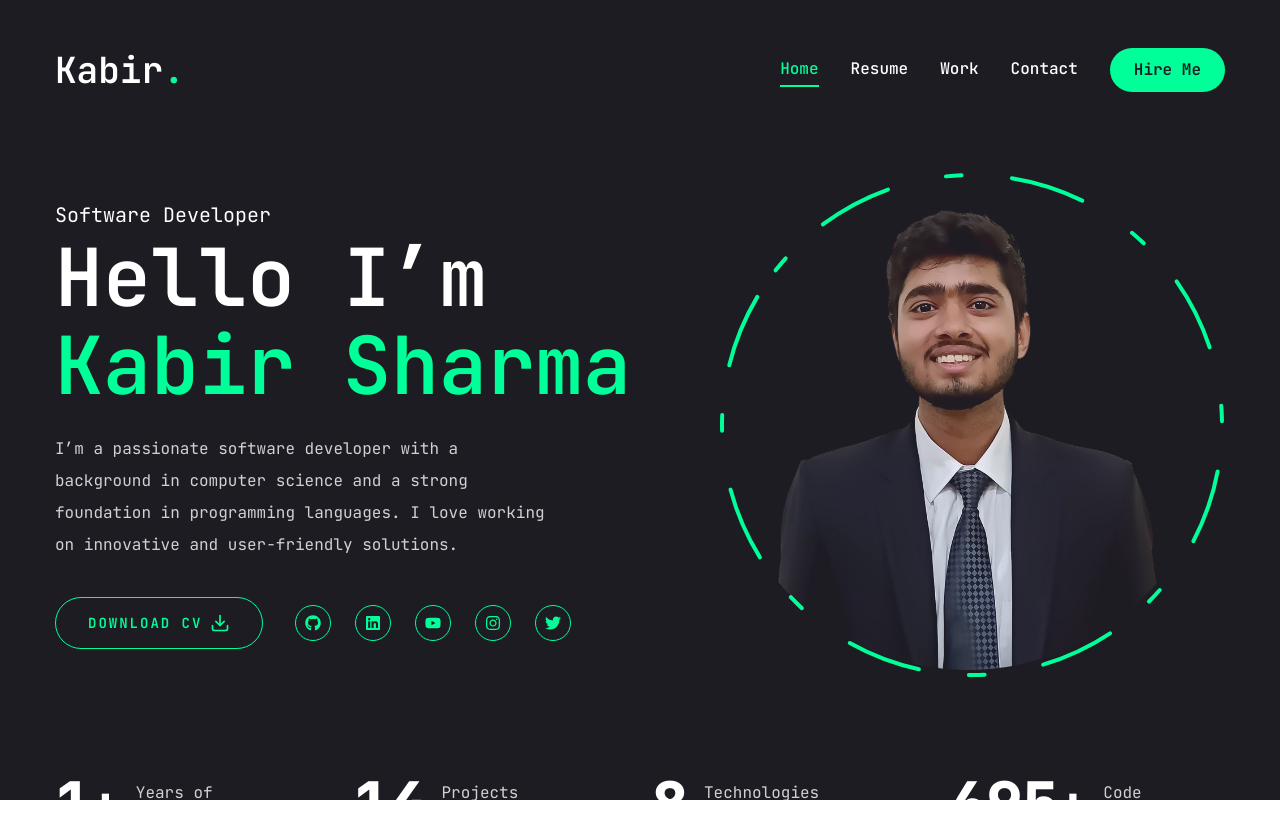
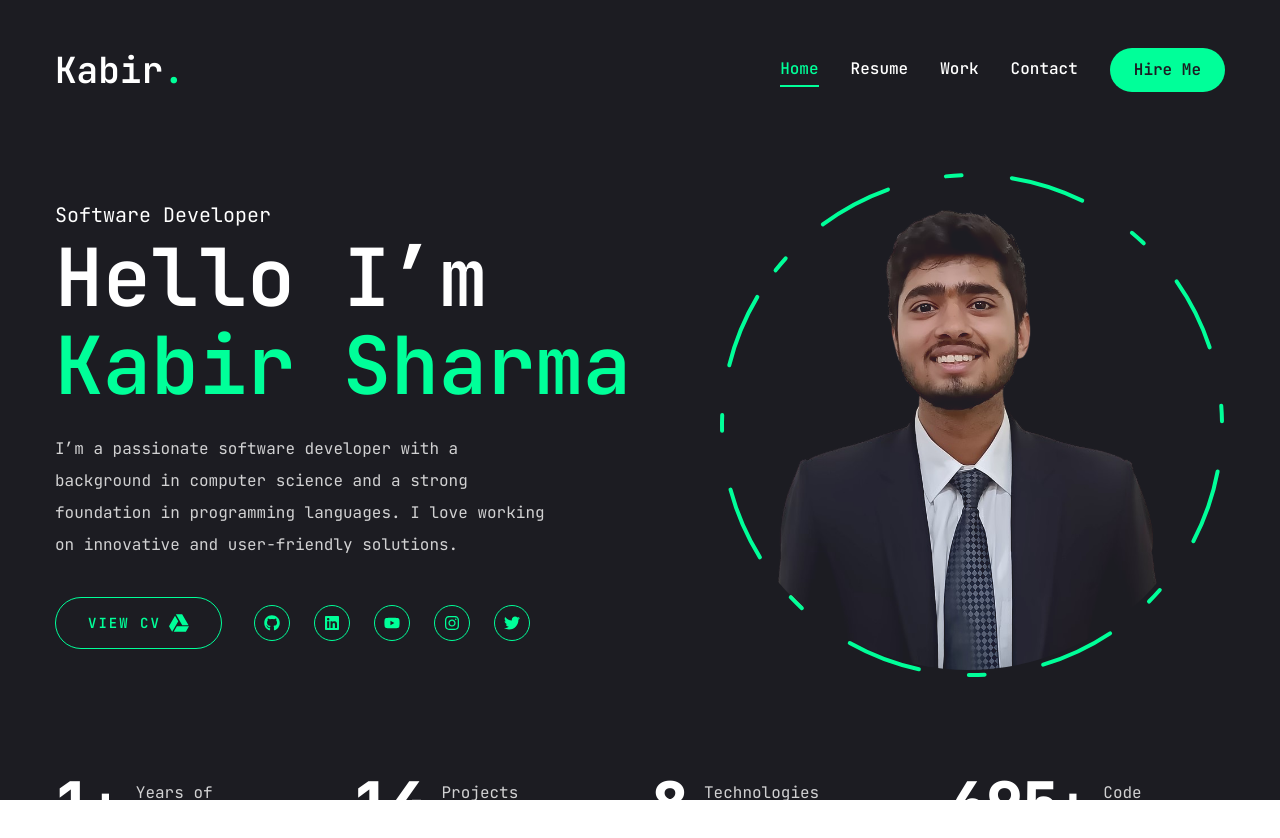
Before and after one commit to Kabirsharma2607/Portfolio, a Next.js app: page / in a window 1280 px wide. Shown: the top 838 px of the page. Built offline with nearby package versions, Linux system fonts and the light colour scheme.

Commit message:
Updated CV

```diff
--- a/app/page.jsx
+++ b/app/page.jsx
@@ -3,17 +3,10 @@ import Photo from "@/components/photo-frame";
 import Socials from "@/components/social-media-bar";
 import Stats from "@/components/stats-bar-comp";
 import { Button } from "@/components/ui/button";
+import Link from "next/link";
 import { FiDownload } from "react-icons/fi";
+import { FaGoogleDrive } from "react-icons/fa";
 const Home = () => {
-  const handleDownload = () => {
-    const link = document.createElement("a");
-    link.href =
-      "https://github.com/Kabirsharma2607/Portfolio/blob/main/public/assets/Kabir_CV.pdf";
-    link.target = "_blank";
-    link.rel = "noopener noreferrer";
-    link.download = "Kabir_CV.pdf";
-    link.click();
-  };
   return (
     <section className="h-full">
       <div className="container mx-auto h-full">
@@ -30,15 +23,21 @@ const Home = () => {
               I love working on innovative and user-friendly solutions.
             </p>
             <div className="flex flex-col xl:flex-row items-center gap-8">
-              <Button
-                variant="outline"
-                size="lg"
-                className="uppercase flex items-center gap-2"
-                onClick={handleDownload}
+              <Link
+                href="https://drive.google.com/file/d/1QLX6bRqJkyKpXcZaACBQryOzVTH_hfst/view?usp=sharing"
+                target="_blank"
+                rel="noopener noreferrer"
               >
-                <span>Download CV</span>
-                <FiDownload className="text-xl" />
-              </Button>
+                <Button
+                  variant="outline"
+                  size="lg"
+                  className="uppercase flex items-center gap-2"
+                >
+                  <span>View CV</span>
+                  <FaGoogleDrive className="text-xl" />
+                </Button>
+              </Link>
+
               <div className="mb-8 xl:mb-0">
                 <Socials
                   containerStyles="flex gap-6"
```
